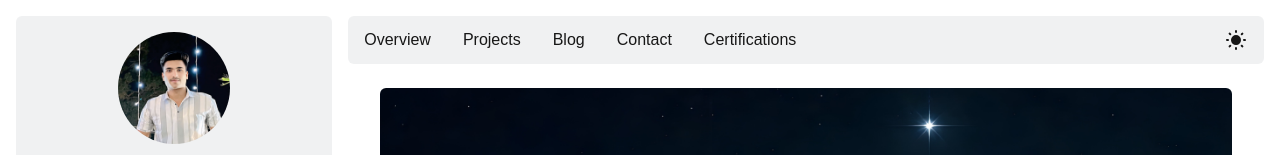
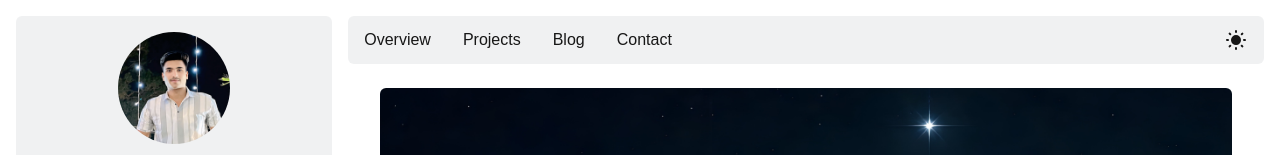
Before and after one commit to swarajphalke/swaraj-phalke, a Next.js app: page / in a window 1280 px wide. Shown: the top 155 px of the page. Built offline with nearby package versions, Linux system fonts and the light colour scheme.

Commit message:
certifications removed

```diff
--- a/components/Header.tsx
+++ b/components/Header.tsx
@@ -27,9 +27,9 @@ const Header: React.FC = () => {
         <Link className="hover:text-white/50" href="/contact">
           Contact
         </Link>
-        <Link className="hover:text-white/50" href="/">
+        {/* <Link className="hover:text-white/50" href="/">
           Certifications
-        </Link>
+        </Link> */}
       </ul>
 
       <div className="flex items-center font-bold md:hidden text-xl space-x-3">
--- a/components/PhoneMenu.tsx
+++ b/components/PhoneMenu.tsx
@@ -17,9 +17,9 @@ const PhoneMenu: React.FC = () => {
         <Link className="hover:text-white/50" href="/contact">
           Contact
         </Link>
-        <Link className="hover:text-white/50" href="/">
+        {/* <Link className="hover:text-white/50" href="/">
           Certifications
-        </Link>
+        </Link> */}
       </ul>
     </div>
   );
```
